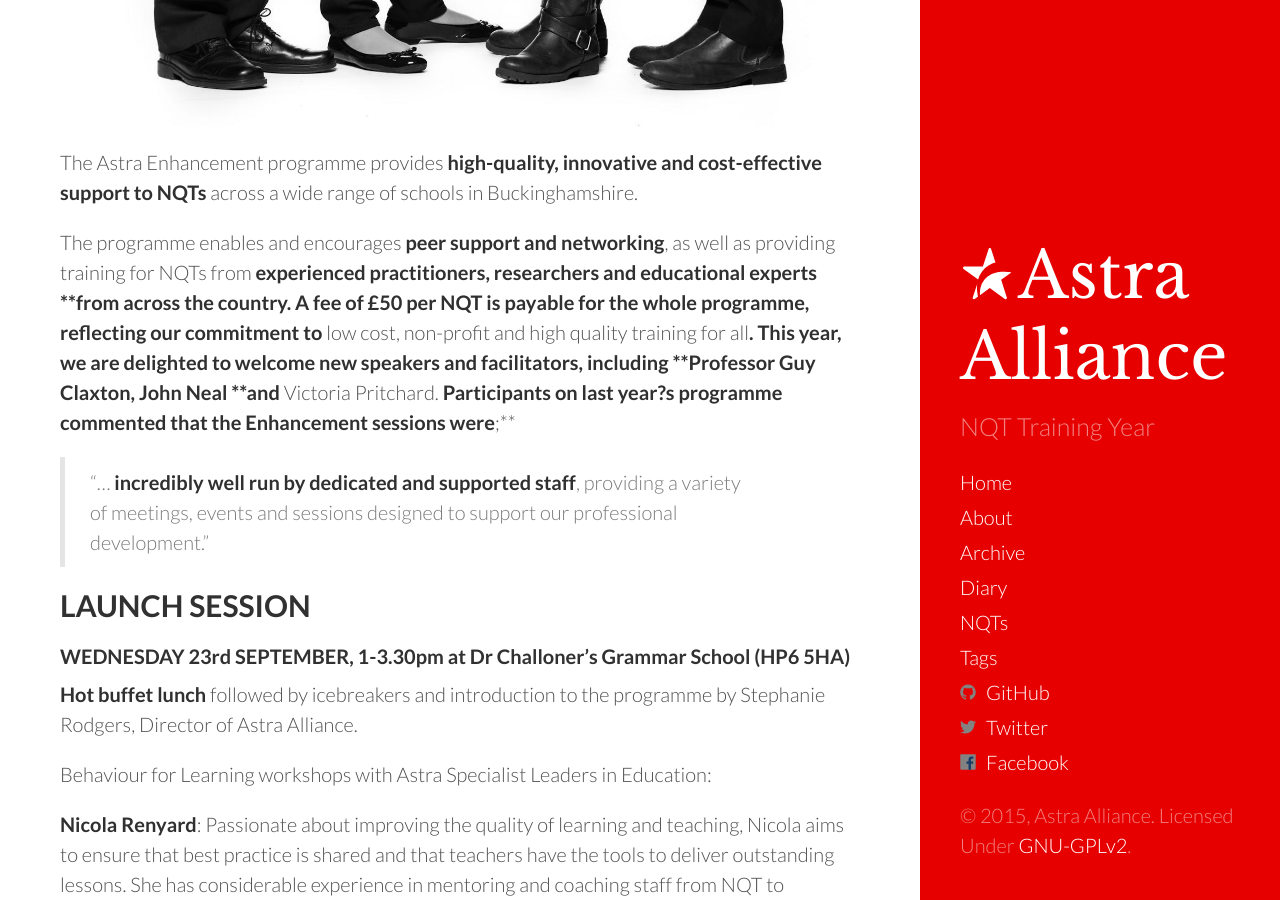
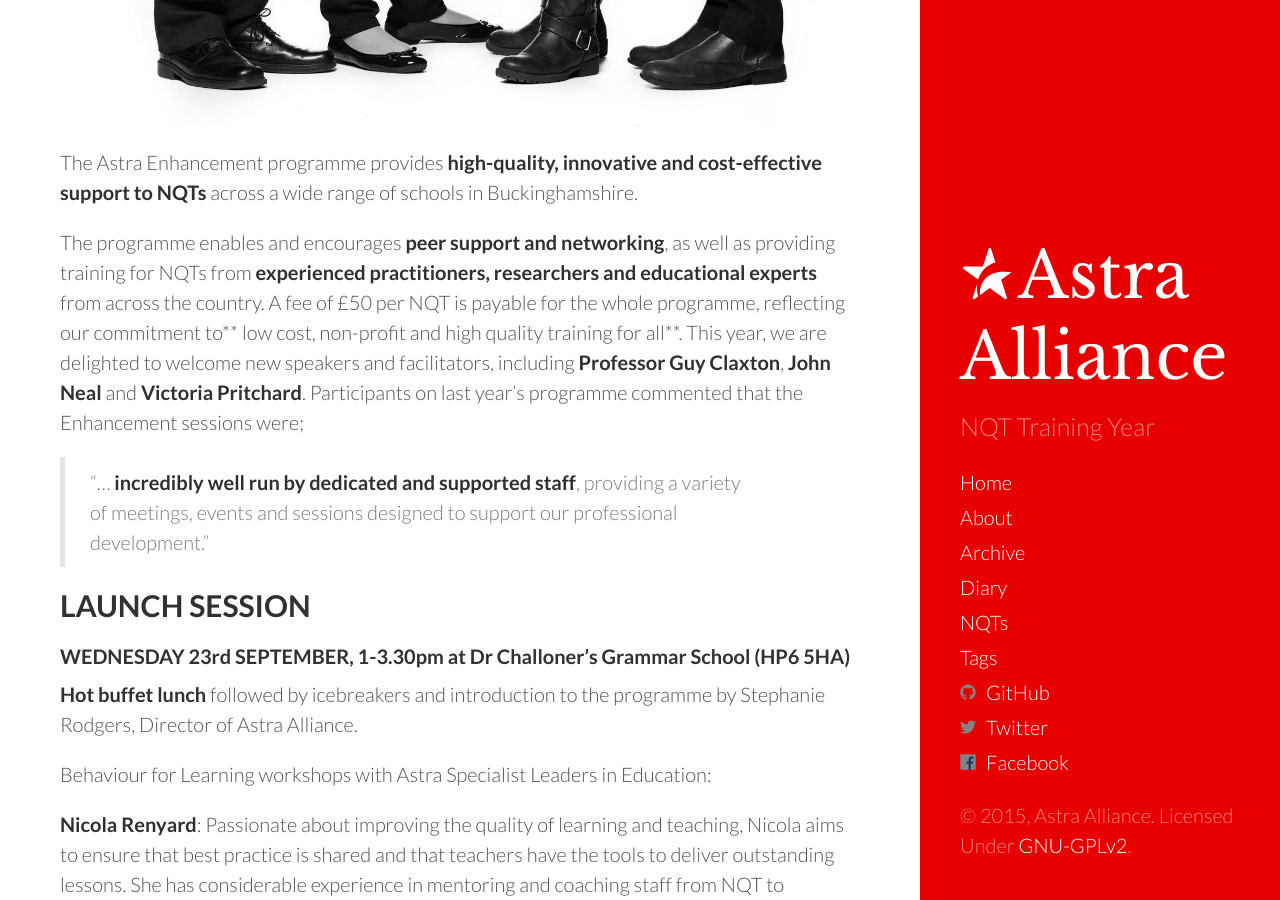
Before and after one commit to Astra-Alliance/astra-alliance.github.io, a Jekyll site: the page built from _posts/2015-09-23-astra-nqt-enhancement-2015-16.md, in a window 1280 px wide and 900 px high, scrolled down 1128 px. Built offline with Jekyll 4.4.1, drawn with Linux system fonts in a browser that asks for light colours; Markdown is read by kramdown in place of the engine named in the settings.

Commit message:
More Strangeness

```diff
--- a/_posts/2015-09-23-astra-nqt-enhancement-2015-16.md
+++ b/_posts/2015-09-23-astra-nqt-enhancement-2015-16.md
@@ -12,7 +12,7 @@
 
 The Astra Enhancement programme provides **high-quality, innovative and cost-effective support to NQTs** across a wide range of schools in Buckinghamshire.
 
-The programme enables and encourages **peer support and networking**, as well as providing training for NQTs from **experienced practitioners, researchers and educational experts **from across the country.  A fee of £50 per NQT is payable for the whole programme, reflecting our commitment to** low cost, non-profit and high quality training for all**.  This year, we are delighted to welcome new speakers and facilitators, including **Professor Guy Claxton, John Neal **and** Victoria Pritchard.  **Participants on last year?s programme commented that the Enhancement sessions were**;**
+The programme enables and encourages **peer support and networking**, as well as providing training for NQTs from **experienced practitioners, researchers and educational experts** from across the country.  A fee of £50 per NQT is payable for the whole programme, reflecting our commitment to** low cost, non-profit and high quality training for all**.  This year, we are delighted to welcome new speakers and facilitators, including __Professor Guy Claxton__, __John Neal__ and __Victoria Pritchard__. Participants on last year's programme commented that the Enhancement sessions were;
 
 >"... __incredibly well run by dedicated and supported staff__, providing a variety of meetings, events and sessions designed to support our professional development."
 
```
